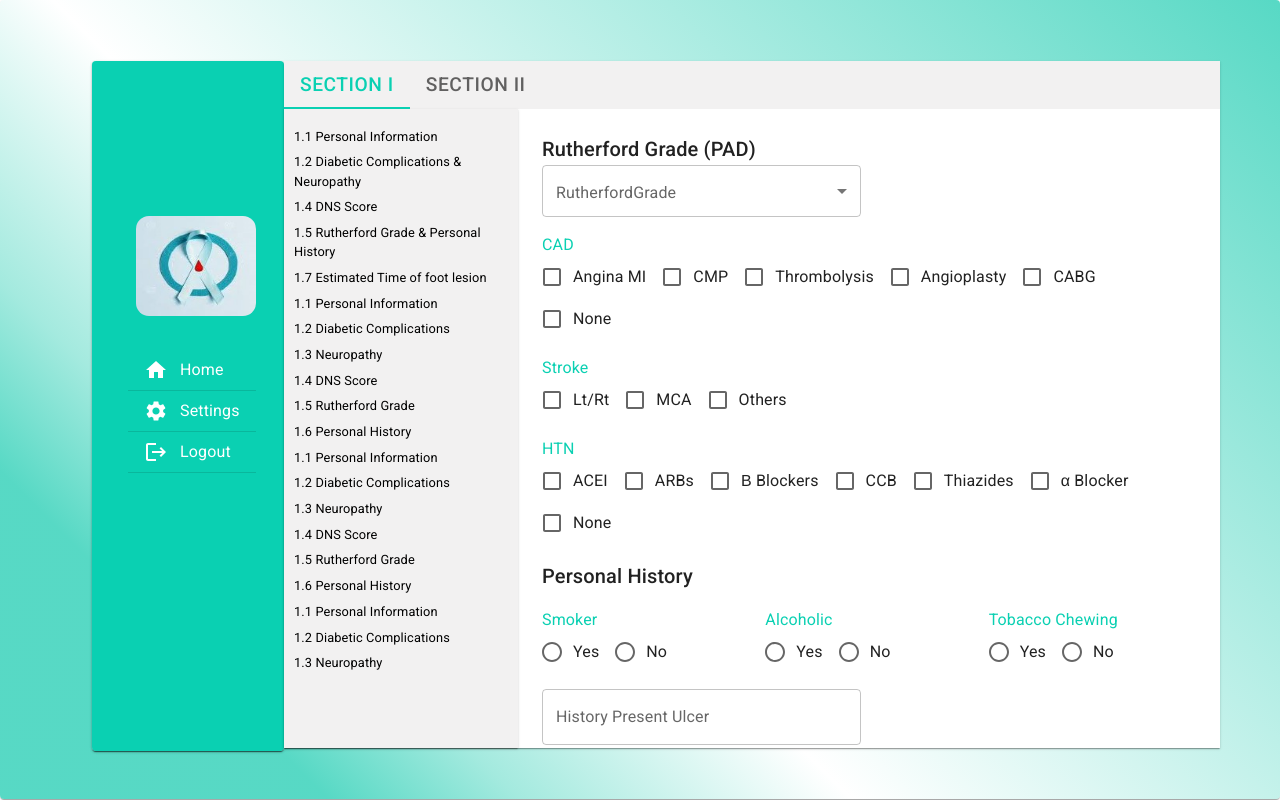
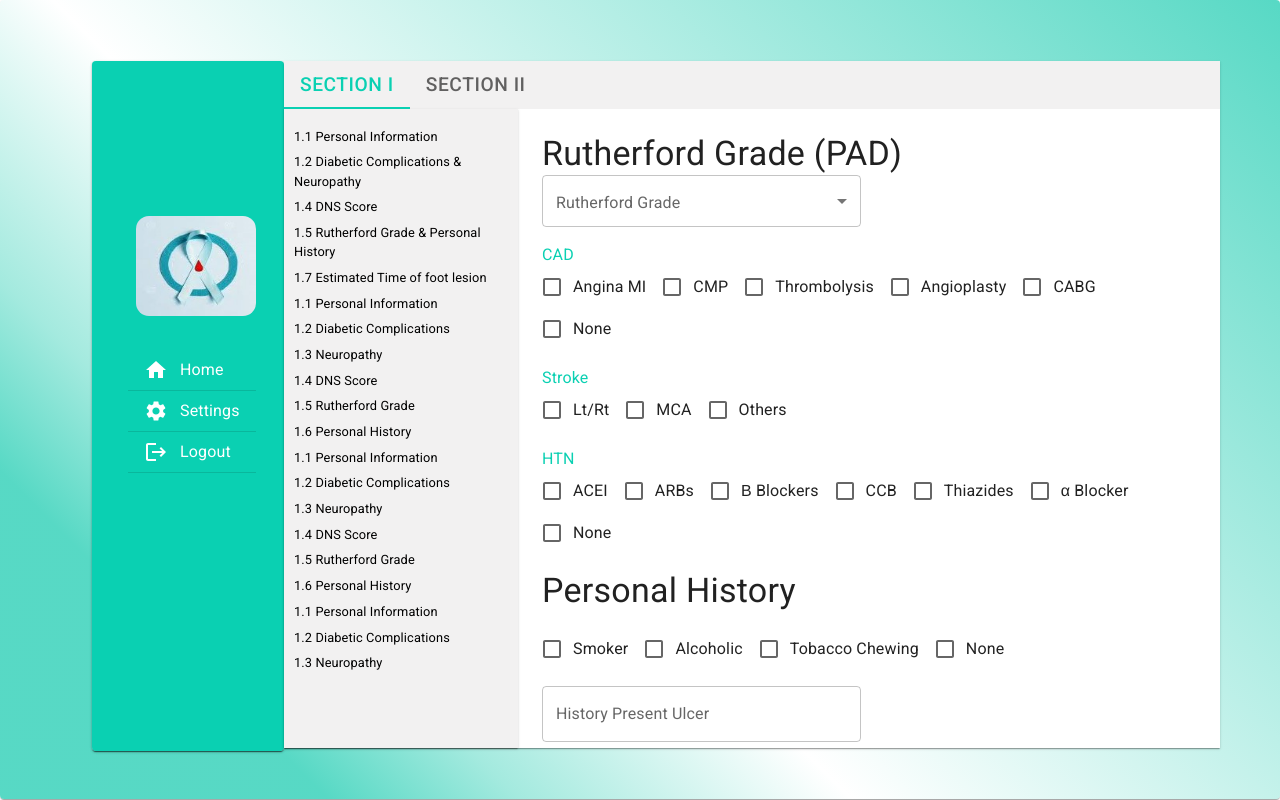
Before and after one commit to MeiiporulTrainingSite/DFP, a React (Create React App) app: page /RutherfordGrade in a window 1280 px wide. Built offline with nearby package versions, Linux system fonts and the light colour scheme.

Commit message:
page4 radiotocheckboxchanges

```diff
--- a/src/Pages/Page4.js
+++ b/src/Pages/Page4.js
@@ -1,12 +1,10 @@
 import { useFormik } from "formik";
 import * as Yup from "yup";
 import { Button, Typography } from "@mui/material";
-import RadioCom from "../component/Radio";
 import SelectCom from "../component/Select";
 import Textbox from "../component/Textbox";
 import Grid from "@mui/material/Grid";
 import CheckBox from "../component/Checkbox";
-
 
 import "../App.css";
 const rutherGrade = [
@@ -71,7 +69,6 @@ const cad = [
         name: "cad",
         label: "None"
     },
-
 ];
 const stroke = [
     {
@@ -132,39 +129,26 @@ const htn = [
 ];
 const smoker = [
     {
-        value: "yes",
-        label: "Yes",
+        value: "smoker",
+        label: "Smoker",
         name: "smoker",
     },
     {
-        value: "no",
-        label: "No",
-        name: "smoker",
-    },
-];
-const alcoholic = [
-    {
-        value: "yes",
-        label: "Yes",
+        value: "alcoholic",
+        label: "Alcoholic",
         name: "alcoholic",
     },
     {
-        value: "no",
-        label: "No",
-        name: "alcoholic",
-    },
-];
-const tobaccoChewing = [
-    {
-        value: "yes",
-        label: "Yes",
+        value: "tobaccoChewing",
+        label: "Tobacco Chewing",
         name: "tobaccoChewing",
     },
     {
-        value: "no",
-        label: "No",
-        name: "tobaccoChewing",
-    },
+        value: "None",
+        name: "smoker",
+        label: "None"
+    }
+
 ];
 
 export default function Page4() {
@@ -192,8 +176,7 @@ export default function Page4() {
                 .required("Required")
                 .min(1, " Please check atleast one"),
             smoker: Yup.string().required("Required"),
-            alcoholic: Yup.string().required("Required"),
-            tobaccoChewing: Yup.string().required("Required"),
+
             historyPresentUlcer: Yup.string().required("Required"),
 
         }),
@@ -207,7 +190,7 @@ export default function Page4() {
     return (
 
         <form onSubmit={formik.handleSubmit} style={{ padding: "1.5rem" }}>
-            <Typography variant="h6" >
+            <Typography variant='h4' >
                 Rutherford Grade (PAD)
             </Typography>
             <Grid container spacing={2}>
@@ -216,7 +199,7 @@ export default function Page4() {
                         select={rutherGrade}
                         name="rutherfordGrade"
                         label="Rutherford Grade"
-                        InputLabel="RutherfordGrade"
+                        InputLabel="Rutherford Grade"
                         onChange={formik.handleChange}
                     />
                     {formik.touched.rutherfordGrade && formik.errors.rutherfordGrade ? (
@@ -245,28 +228,17 @@ export default function Page4() {
                     ) : null}
                 </Grid>
                 <Grid item md={12} lg={12}>
-                    <Typography variant="h6" >
+                    <Typography variant='h4' >
                        Personal History
                     </Typography></Grid>
 
-                <Grid item md={4} lg={4}>
-                    <RadioCom radio={smoker} OnChange={formik.handleChange} FormLabel="Smoker" />
+                <Grid item md={12} lg={12}>
+                <CheckBox checkContent={smoker} onChange={formik.handleChange}  />
                     {formik.touched.smoker && formik.errors.smoker ? (
                         <p className="error">*{formik.errors.smoker}*</p>
                     ) : null}
                 </Grid>
-                <Grid item md={4} lg={4}>
-                    <RadioCom radio={alcoholic} OnChange={formik.handleChange} FormLabel="Alcoholic" />
-                    {formik.touched.alcoholic && formik.errors.alcoholic ? (
-                        <p className="error">*{formik.errors.alcoholic}*</p>
-                    ) : null}
-                </Grid>
-                <Grid item md={4} lg={4}>
-                    <RadioCom radio={tobaccoChewing} OnChange={formik.handleChange} FormLabel="Tobacco Chewing" />
-                    {formik.touched.tobaccoChewing && formik.errors.tobaccoChewing ? (
-                        <p className="error">*{formik.errors.tobaccoChewing}*</p>
-                    ) : null}
-                </Grid>
+
 
                 <Grid item md={6} xl={6}>
                     <Textbox
```
